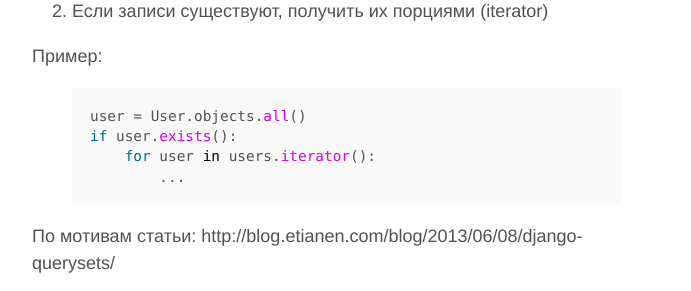
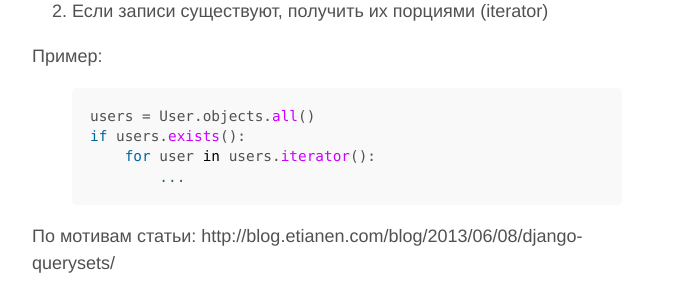
Before and after one commit to aliev/aliev.github.io, a Jekyll site: the page built from _posts/2015-06-21-django-orm-best-practice.md, in a window 1280 px wide. Shown: the part 1438-1729 px from the top of the page, without its empty margins (293-984 px from the left). Built offline with Jekyll 4.4.1, drawn with Linux system fonts in a browser that asks for light colours; nearby versions of some CDN libraries; comment, search, counter and statistics services are not loaded.

Commit message:
added post django orm

```diff
--- a/_posts/2015-06-21-django-orm-best-practice.md
+++ b/_posts/2015-06-21-django-orm-best-practice.md
@@ -48,8 +48,8 @@
 Пример:
 
 {% highlight python %}
-user = User.objects.all()
-if user.exists():
+users = User.objects.all()
+if users.exists():
     for user in users.iterator():
         ...
 {% endhighlight %}
```
